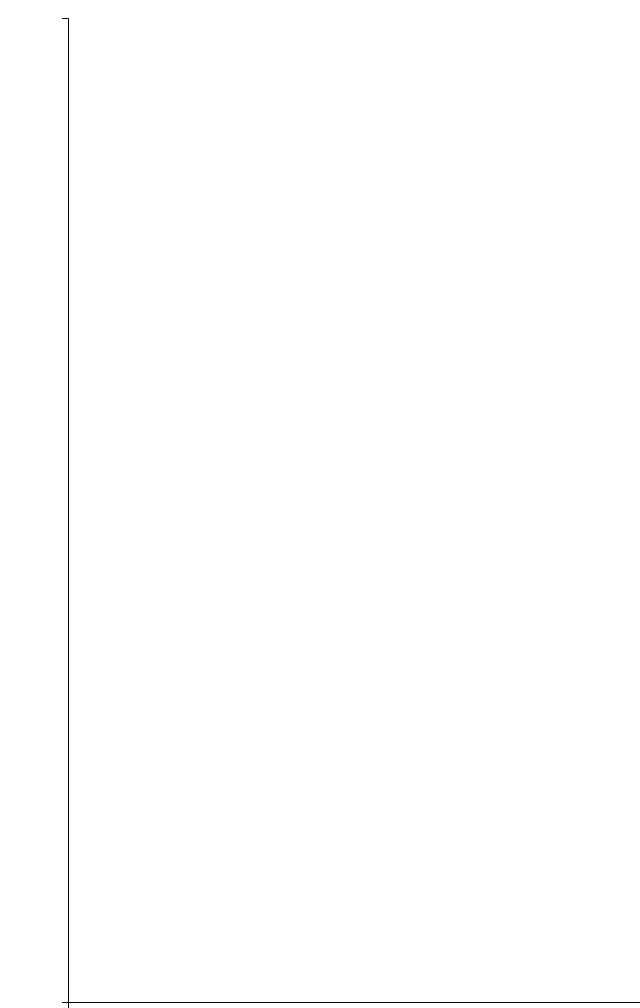
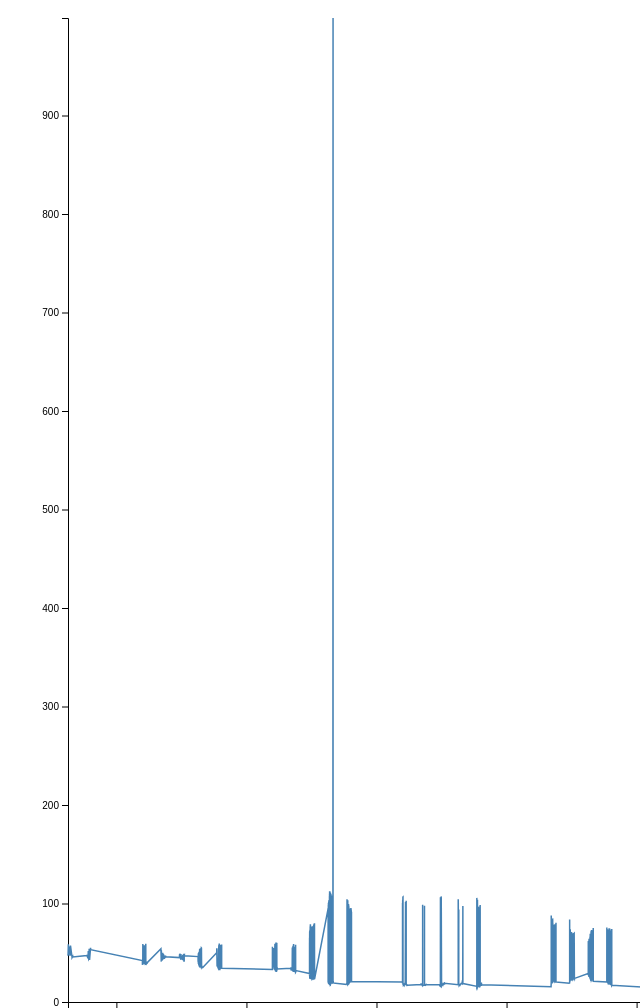
Before and after one commit to p2v-aot/Random-Public, a plain HTML site: page index.html in a window 1280 px wide. Shown: the top 1008 px of the page, without its empty margins (0-640 px from the left). Drawn offline with nearby package versions, Linux system fonts and the light colour scheme.

Commit message:
Update index.html

```diff
--- a/index.html
+++ b/index.html
@@ -28,7 +28,7 @@ d3.csv("Results.csv",
 
   // When reading the csv, I must format variables:
   function(d){
-    return { Timestamp : d3.timeParse("%Y-%m-%d %H:%M:%S.%L")(d.date), Price : d.value }
+    return { Timestamp : d3.timeParse("%Y-%m-%d %H:%M:%S.%L")(d.Timestamp), Price : d.Price }
   },
 
   // Now I can use this dataset:
@@ -36,7 +36,7 @@ d3.csv("Results.csv",
 
     // Add X axis --> it is a date format
     var x = d3.scaleTime()
-      .domain(d3.extent(data, function(d) { return d.date; }))
+      .domain(d3.extent(data, function(d) { return d.Timestamp; }))
       .range([ 0, width ]);
     svg.append("g")
       .attr("transform", "translate(0," + height + ")")
@@ -44,7 +44,7 @@ d3.csv("Results.csv",
 
     // Add Y axis
     var y = d3.scaleLinear()
-      .domain([0, d3.max(data, function(d) { return +d.value; })])
+      .domain([0, d3.max(data, function(d) { return +d.Price; })])
       .range([ height, 0 ]);
     svg.append("g")
       .call(d3.axisLeft(y));
@@ -56,8 +56,8 @@ d3.csv("Results.csv",
       .attr("stroke", "steelblue")
       .attr("stroke-width", 1.5)
       .attr("d", d3.line()
-        .x(function(d) { return x(d.date) })
-        .y(function(d) { return y(d.value) })
+        .x(function(d) { return x(d.Timestamp) })
+        .y(function(d) { return y(d.Price) })
         )
 
 })
```
